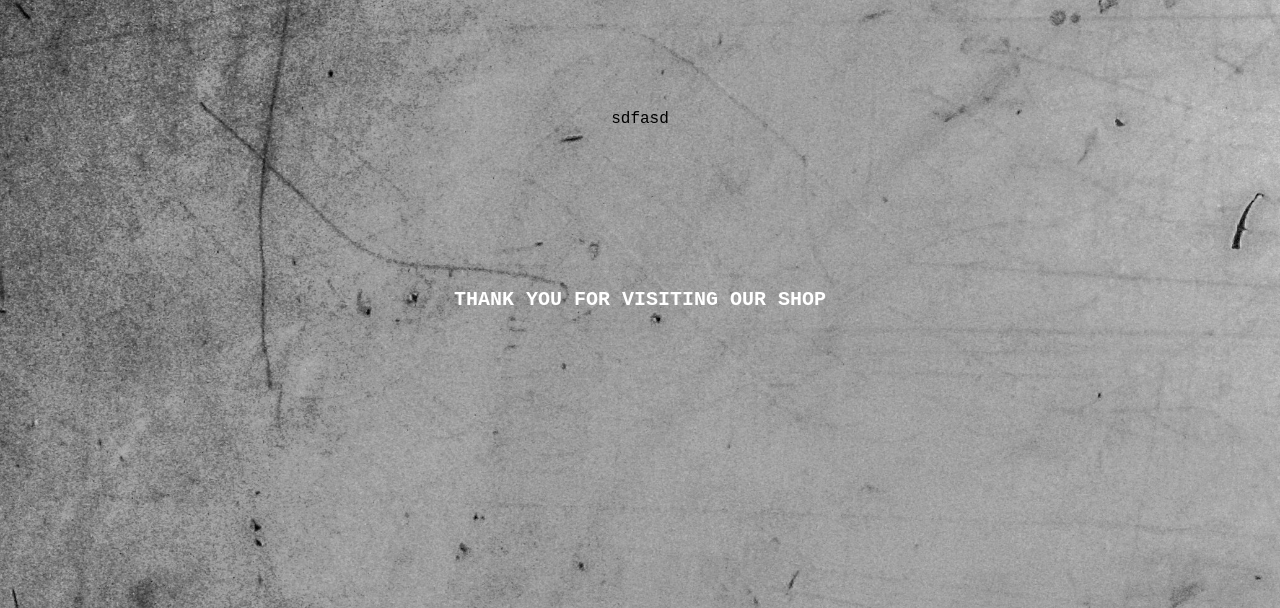
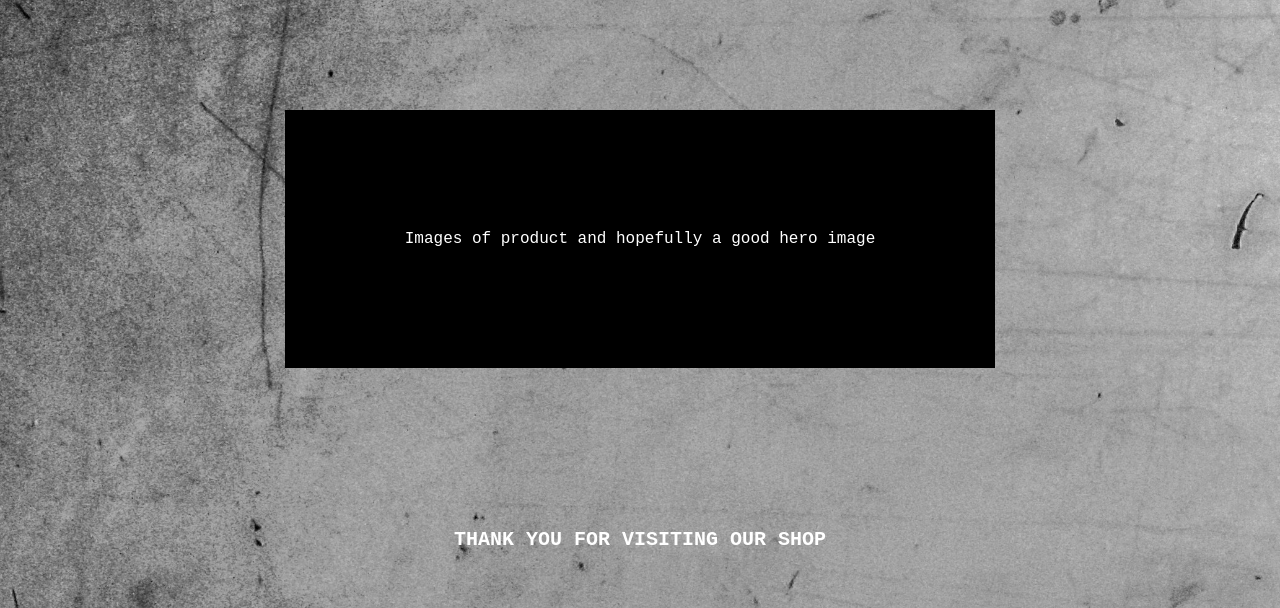
Before and after one commit to EldinKecap/Web-Programming-SITE, a PHP site: page / in a window 1280 px wide. Shown: the part 59-667 px from the top of the page. Run offline with PHP 8.4, Linux system fonts and the light colour scheme.

Commit message:
edited index.php

```diff
--- a/index.php
+++ b/index.php
@@ -3,7 +3,7 @@
     include 'includes/header.php';
     ?>
     <div id="indexBody" >
-    sdfasd
+    Images of product and hopefully a good hero image
     </div>
     <?php
     include 'includes/footer.php';
--- a/styles.css
+++ b/styles.css
@@ -115,10 +115,12 @@ input{
 
 #indexBody{
     grid-area: body;
-    /* height:100%; */
+    padding:120px;
     margin: 100px;
-    /* background-color: black; */
+    background-color: black;
+    color: white;
     justify-self: center;
+
 }
 
 footer{
```
